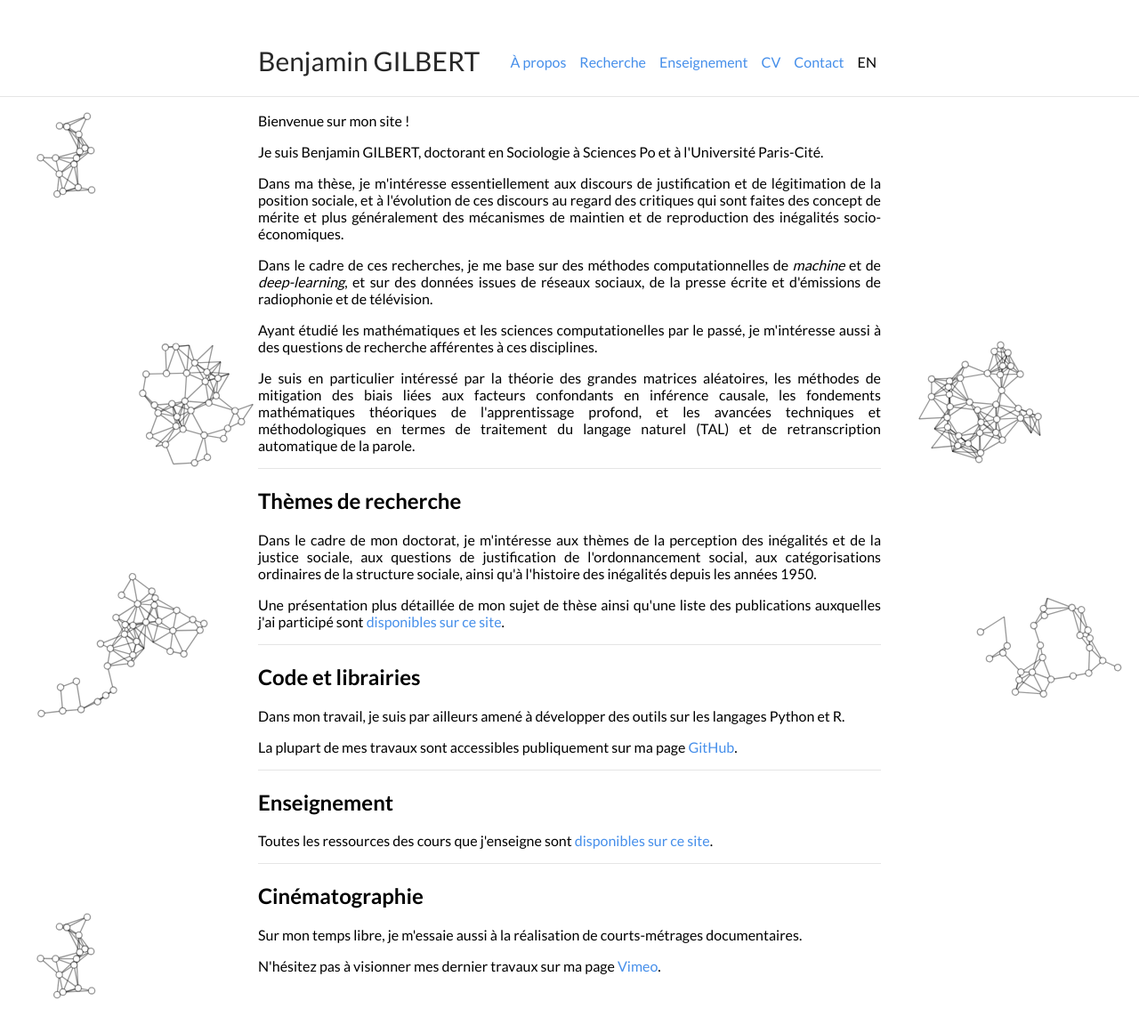
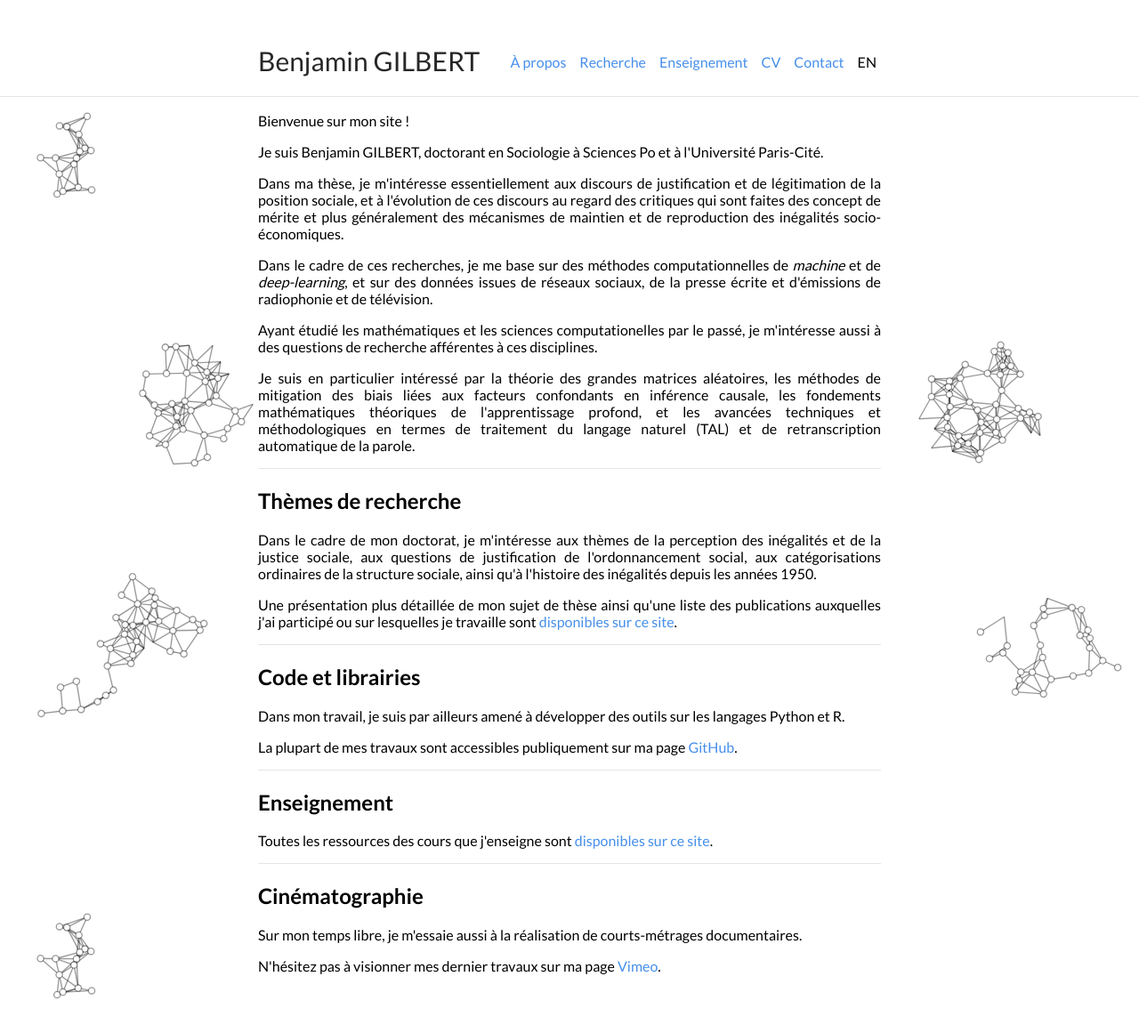
Before and after one commit to bglbrt/bglbrt.github.io, a Jekyll site: the page built from index.md, in a window 1280 px wide. Shown: the whole page at 89% size. Built offline with Jekyll 4.4.1, drawn with Linux system fonts in a browser that asks for light colours.

Commit message:
Update index.md

```diff
--- a/index.md
+++ b/index.md
@@ -28,7 +28,7 @@ lang: "fr"
 
 <p> Dans le cadre de mon doctorat, je m'intéresse aux thèmes de la perception des inégalités et de la justice sociale, aux questions de justification de l'ordonnancement social, aux catégorisations ordinaires de la structure sociale, ainsi qu'à l'histoire des inégalités depuis les années 1950.</p>
 
-<p> Une présentation plus détaillée de mon sujet de thèse ainsi qu'une liste des publications auxquelles j'ai participé sont <a href = "/fr/recherche">disponibles sur ce site</a>.</p>
+<p> Une présentation plus détaillée de mon sujet de thèse ainsi qu'une liste des publications auxquelles j'ai participé ou sur lesquelles je travaille sont <a href = "/fr/recherche">disponibles sur ce site</a>.</p>
 
 </div>
 
```
